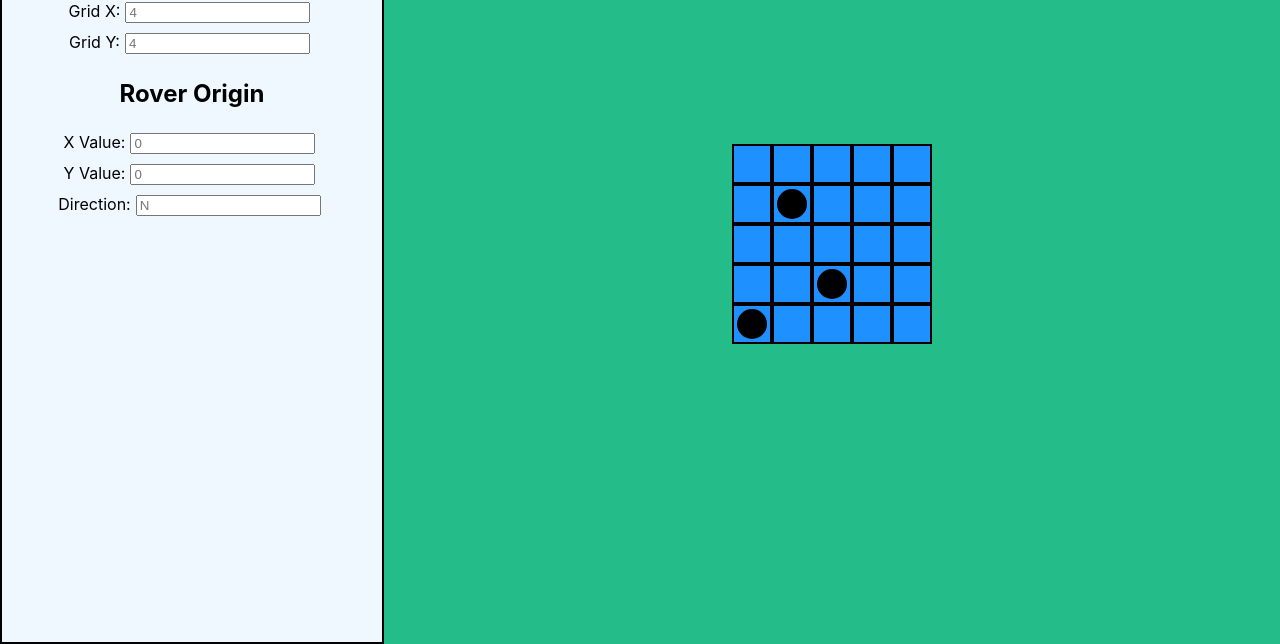
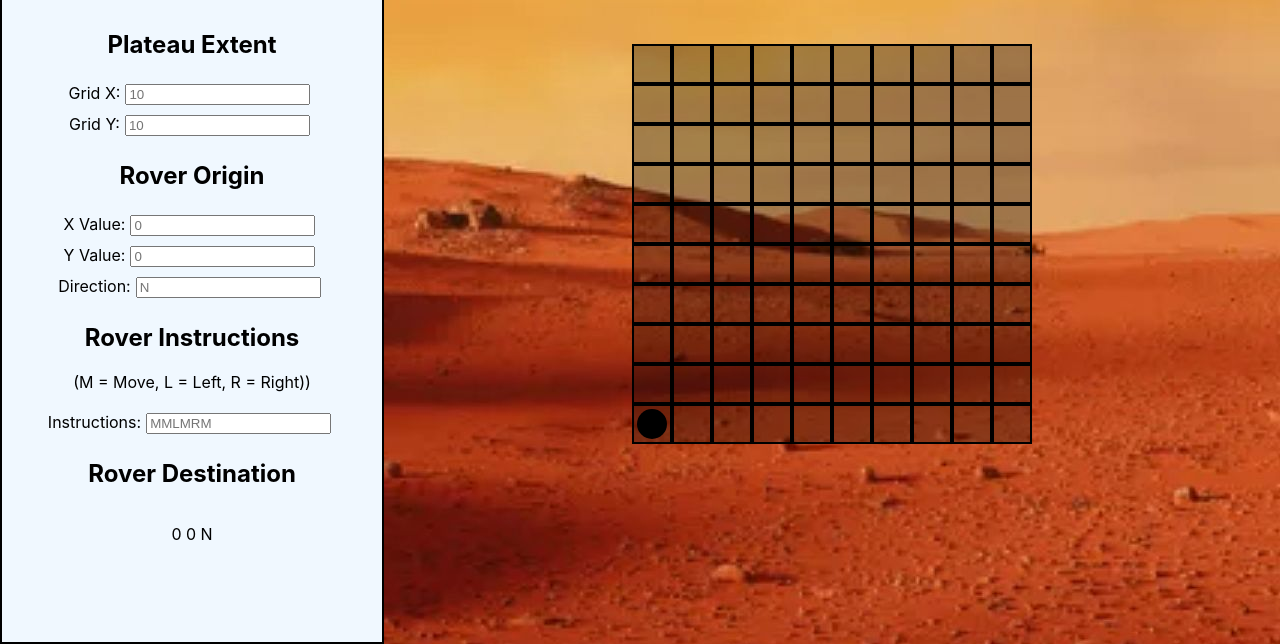
Before and after one commit to andreweinhorn/marsroverweb, a React app in the folder marsrover/: page / in a window 1280 px wide. Shown: the part 156-800 px from the top of the page. Built offline with nearby package versions, Linux system fonts and the light colour scheme.

Commit message:
Controls and path computation complete, background added

```diff
--- a/marsrover/src/components/App.js
+++ b/marsrover/src/components/App.js
@@ -1,25 +1,73 @@
 import '../css/App.css';
 import Grid from './Grid'
 import Controls from './Controls'
-import { useState } from 'react'
+import { useState, useEffect } from 'react'
 
 
 function App() {
 
-  const [gridX, setGridX] = useState(4)
-  const [gridY, setGridY] = useState(4)
+  const [gridX, setGridX] = useState(10)
+  const [gridY, setGridY] = useState(10)
   const [roverX, setRoverX] = useState(0)
   const [roverY, setRoverY] = useState(0)
   const [roverDir, setRoverDir] = useState('N')
-  const [instructions, setInstructions] = useState()
+  const [instructions, setInstructions] = useState([])
   const [path, setPath] = useState([[0,0], [2,1], [1,3]])
+  const [destination, setDestination] = useState([0, 0, 'N'])
   // const [path, setPath] = useState([])
 
+  const move = (rover) => {
+    if(rover.dir === "N"){rover.y +=1}
+    if(rover.dir === "E"){rover.x +=1}
+    if(rover.dir === "S"){rover.y -=1}
+    if(rover.dir === "W"){rover.x -=1}
+  }
+
+  const turnRight = (rover) => {
+    const dictR = {'N':'E', 'E':'S','S':'W', 'W':'N'}
+    rover.dir = dictR[rover.dir]
+  }
+
+  const turnLeft = (rover) => {
+    const dictL = {'N':'W', 'W':'S','S':'E', 'E':'N'}
+    rover.dir = dictL[rover.dir]
+  }
+
+  useEffect(() => {
+
+    // Initialise rover with starting coordinates
+    var rover = {x:roverX, y:roverY, dir:roverDir}
+    var newPath = []
+
+    // Add the rovers origin coordinates to the path
+    newPath.push([rover.x, rover.y])
+
+    // Generating new path coordinatees
+    instructions.map(instruction => {
+      if(instruction === 'M'){
+        move(rover)
+        if(rover.x < 0 || rover.x > gridX - 1 || rover.y < 0 || rover.y > gridY - 1){
+          alert("You just drove your rover off the edge of the plateau!")
+        }
+        newPath.push([rover.x, rover.y])
+      } else if (instruction === 'R'){
+        turnRight(rover)
+      } else {
+        turnLeft(rover)
+      }
+    })
+
+    // Set the destination coordinates based on rovers final position
+    setDestination([rover.x, rover.y, rover.dir])
+
+    // Set the rovers full path from origin to destination
+    setPath(newPath)
+  }, [roverX, roverY, roverDir, instructions])
 
   return (
     <div className="app">
       <div className="container">
-        <Controls gridX={gridX} gridY={gridY} setGridX={setGridX} setGridY={setGridY} roverX={roverX} roverY={roverY} roverDir={roverDir} setRoverX={setRoverX} setRoverY={setRoverY} setRoverDir={setRoverDir} setInstructions={setInstructions}/>
+        <Controls gridX={gridX} gridY={gridY} setGridX={setGridX} setGridY={setGridY} roverX={roverX} roverY={roverY} roverDir={roverDir} setRoverX={setRoverX} setRoverY={setRoverY} setRoverDir={setRoverDir} setInstructions={setInstructions} destination={destination}/>
         <Grid gridX={gridX} gridY={gridY} path={path} roverX={roverX} roverY={roverY}/>
       </div>
     </div>
--- a/marsrover/src/components/Controls.js
+++ b/marsrover/src/components/Controls.js
@@ -3,15 +3,22 @@ import '../css/Controls.css';
 
 
 
-export default function Controls( {gridX, gridY, setGridX, setGridY, roverX, roverY, roverDir, setRoverX, setRoverY, setRoverDir} ) {
+export default function Controls( {gridX, gridY, setGridX, setGridY, roverX, roverY, roverDir, setRoverX, setRoverY, setRoverDir, setInstructions, destination} ) {
 
     const handleGridChange = (e, coord) => {
         if(e.target.value === ""){
             // Do nothing here
         } else if(Number.isInteger(parseInt(e.target.value))) {
+            // Check that input does not exceed plateau limit
+            const extent = parseInt(e.target.value)
+
+            // Check that the extent does not exceed a limit of 20
+            if (extent > 20){
+                alert("The maximum x or y extent for the plateau is 20.")
+                return
+            }
             // Update the plateau X or Y value depending on the coord given
             coord === 'X'? setGridX(parseInt(e.target.value)) : setGridY(parseInt(e.target.value))
-            console.log(`The new grid ${coord} value is `, e.target.value)
         } else {
             console.log("Error occurred in setting Plateau X/Y value")
             alert("Plateau X/Y value must be a positive integer.")
@@ -24,11 +31,37 @@ export default function Controls( {gridX, gridY, setGridX, setGridY, roverX, rov
         } else if(Number.isInteger(parseInt(e.target.value))) {
             // Update the rover X or Y value depending on the coord given
             coord === 'X'? setRoverX(parseInt(e.target.value)) : setRoverY(parseInt(e.target.value))
-            console.log(`The new rover ${coord} value is `, e.target.value)
         } else {
             console.log("Error occurred in setting rover X/Y value")
             alert("Rover X/Y value must be a positive integer.")
         }
+    }
+
+    const handleRoverDirection = (e) => {
+        const direction = e.target.value.toUpperCase()
+        if(e.target.value === ""){
+            // Do nothing here
+        } else if (['N', 'S', 'E', 'W'].includes(direction)){
+            setRoverDir(direction)
+        } else {
+            console.log("Error occurred in setting rover direction")
+            alert("Rover direction must either be N, S, E or W")
+        }
+    }
+
+    const handleRoverInstructions = (e) => {
+        if(e.target.value === ""){
+            // Do nothing here
+            return
+        }
+        const instructions = Array.from(e.target.value.toUpperCase())
+        instructions.map(instruction => {
+            if(!['M', 'L', 'R'].includes(instruction)){
+                alert("Rover instructions must only consist of M, L, or R (no spaces or other characters)")
+                return
+            }
+        setInstructions(instructions)
+        })
     }
 
     return (
@@ -53,8 +86,19 @@ export default function Controls( {gridX, gridY, setGridX, setGridY, roverX, rov
                 <input type="text" placeholder={roverY} onChange={(e) => handleRoverChange(e, 'Y')}/>
             </label>
             <label> Direction:
-                <input type="text" placeholder={roverDir}  />
+                <input type="text" placeholder={roverDir}  onChange={(e) => handleRoverDirection(e)}/>
             </label>
+
+            <h2>Rover Instructions</h2>
+            <p style={{marginTop: '0'}}>(M = Move, L = Left, R = Right))</p>
+            <label> Instructions:
+                <input type="text" placeholder={'MMLMRM'} onChange={(e) => handleRoverInstructions(e)} />
+            </label>
+
+            <h2>Rover Destination</h2>
+
+            <p>{destination[0]} {destination[1]} {destination[2]}</p>
+
         </div>
     )
 }
--- a/marsrover/src/components/Grid.js
+++ b/marsrover/src/components/Grid.js
@@ -5,21 +5,25 @@ import GridBlock from './GridBlock'
 
 export default function Grid( { gridX, gridY, path } ) {
 
+    const containerStyle = {
+        backgroundImage: `url(/images/mars_background.jpeg)`,
+        backgroundPosition: 'center',
+    }
+
     const gridStyle = {
         display: 'grid',
-        gridTemplateColumns: `repeat(${gridX + 1}, 1fr)`,
-        backgroundColor: "DodgerBlue",
+        gridTemplateColumns: `repeat(${gridX}, 1fr)`,
+        backgroundColor: "rgb(0,0,0,0.3)",
         // border: "2px solid black",
         // maxWidth: '80%',
         alignSelf: 'center',
         // aspectRatio: '1'
       };
 
-    console.log("Path inside grid component is :", path)
     const gridBlocks = []
     let counter = 1
-    for (var y = gridY; y > -1 ; y--) {
-        for (var x = 0; x < gridX + 1; x++) {
+    for (var y = gridY - 1; y > -1 ; y--) {
+        for (var x = 0; x < gridX; x++) {
             let selected = false
             if(JSON.stringify(path).indexOf(JSON.stringify([x, y])) > 0){
                 // console.log(`The (${x}, ${y}) cell is included in path!`)
@@ -31,7 +35,7 @@ export default function Grid( { gridX, gridY, path } ) {
     }
 
     return (
-        <div className="grid-container">
+        <div className="grid-container" style={containerStyle}>
             <div style={gridStyle}>
                 {gridBlocks}
             </div>
--- a/marsrover/src/components/GridBlock.js
+++ b/marsrover/src/components/GridBlock.js
@@ -3,18 +3,8 @@ import '../css/GridBlock.css'
 
 export default function GridBlock({x, y, selected }) {
 
-    let value
-    if(selected){
-        value = "H"
-    } else {
-        value = " "
-    }
-
-    // console.log(selected)
-
     return (
         <div className='gridblock-container'>
-            {/* <h2 className='gridblock-content'>{`(${x}, ${y}`}</h2> */}
             <div className='circle' style={{ display: selected ? "block" : "none" }}></div>
         </div>
     )
--- a/marsrover/src/css/Controls.css
+++ b/marsrover/src/css/Controls.css
@@ -4,6 +4,7 @@
     flex-direction: column;
     border: 2px solid black;
     background-color: aliceblue;
+    justify-content: center;
 }
 
 input {
--- a/marsrover/src/css/Grid.css
+++ b/marsrover/src/css/Grid.css
@@ -2,6 +2,5 @@
     flex: 1 1 70%;
     display: flex;
     flex-direction: column;
-    background-color: rgb(36, 189, 138);
     justify-content: center;
 }
--- a/marsrover/src/css/GridBlock.css
+++ b/marsrover/src/css/GridBlock.css
@@ -18,5 +18,4 @@
     height: 30px;
     background-color: black;
     border-radius: 50%;
-    /* margin: 5px; */
 }
```
